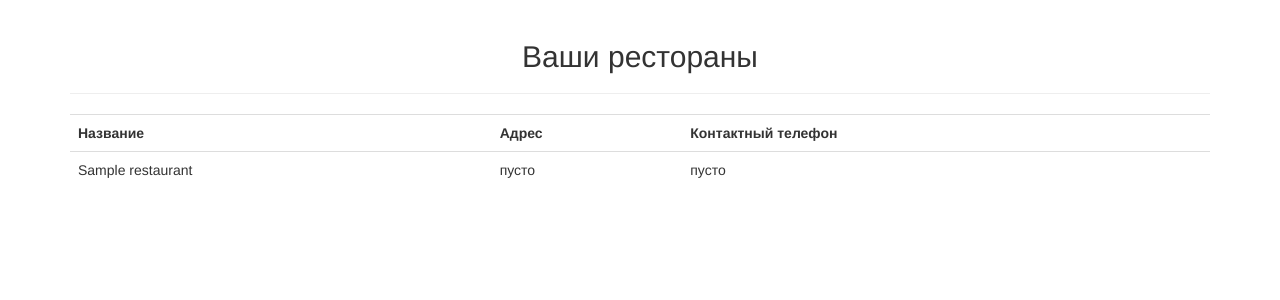
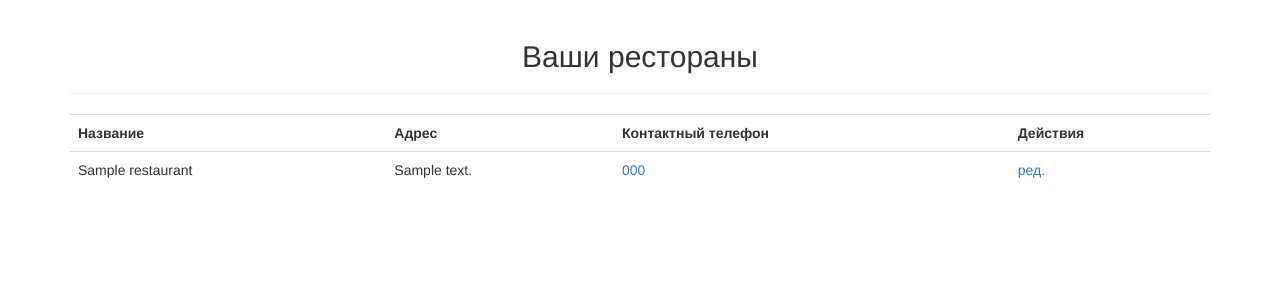
Before and after one commit to Stranix/star-burger, a Django app: page /manager/restaurants/ in a window 1280 px wide. Shown: the part 52-352 px from the top of the page. Run offline with Django 3.2, Linux system fonts and the light colour scheme; a user stored in the database is signed in; tables that the repository leaves empty hold one stand-in row (values such as "Sample post"); some libraries are stand-ins or nearby versions.

Commit message:
add fields to Restaurant model

```diff
--- a/foodcartapp/models.py
+++ b/foodcartapp/models.py
@@ -4,6 +4,8 @@ from django.db import models
 
 class Restaurant(models.Model):
     name = models.CharField('название', max_length=50)
+    address = models.CharField('адрес', max_length=100, blank=True)
+    contact_phone = models.CharField('контактный телефон', max_length=50, blank=True)
     admin = models.ForeignKey(User, verbose_name='администратор', on_delete=models.SET_NULL,
                               null=True, blank=True, related_name='administrated_restaurants')
 
--- a/restaurateur/templates/restaurants_list.html
+++ b/restaurateur/templates/restaurants_list.html
@@ -16,13 +16,22 @@
         <th>Название</th>
         <th>Адрес</th>
         <th>Контактный телефон</th>
+        <th>Действия</th>
       </tr>
 
       {% for restaurant in restaurants %}
         <tr>
-          <td>{{restaurant.name}}</td>
-          <td>пусто</td>
-          <td>пусто</td>
+          <td>{{ restaurant.name }}</td>
+          <td>
+            {{ restaurant.address|default:'пусто' }}</td>
+          <td>
+            {% if restaurant.contact_phone %}
+              <a href="phone:{{ restaurant.contact_phone }}">{{ restaurant.contact_phone }}</a>
+            {% endif %}
+          </td>
+          <td>
+            <a href="{% url 'admin:foodcartapp_restaurant_change' restaurant.id %}">ред.</a>
+          </td>
         </tr>
       {% endfor %}
     </table>
```
Also changed, not shown: foodcartapp/migrations/0031_auto_20200703_0612.py (added).
